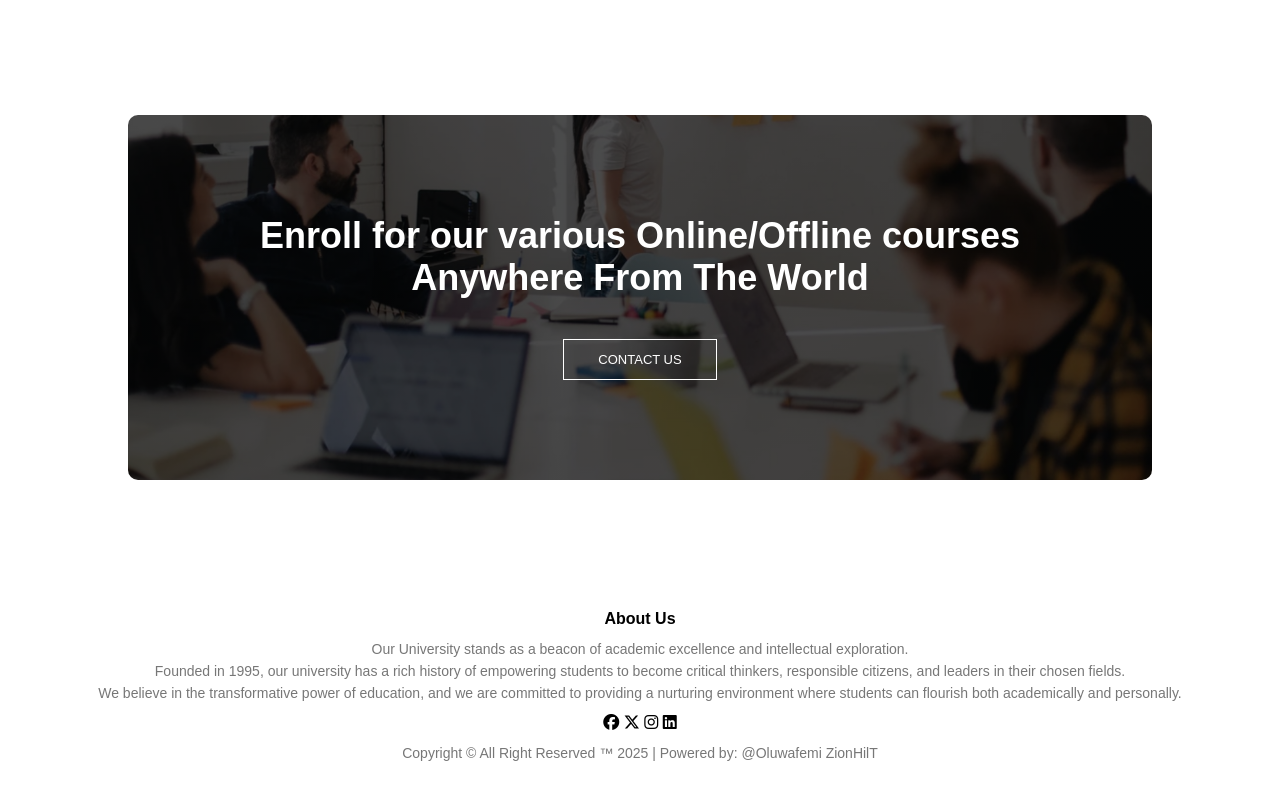
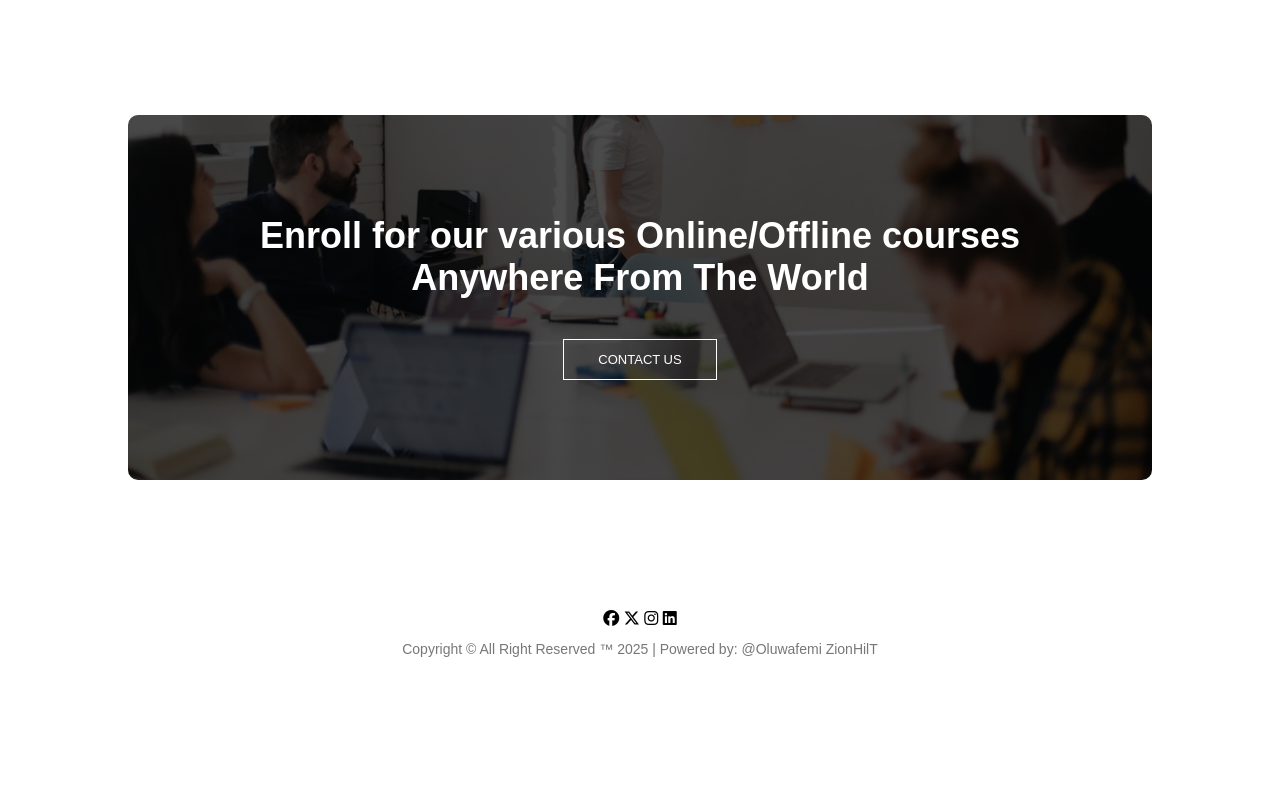
Before and after one commit to Zion44719/Zionhilt_University, a plain HTML site: page index.html in a window 1280 px wide. Shown: the part 3270-4070 px from the top of the page. After the commit the page ends 3970 px from the top, so only its background shows below. Drawn offline with Linux system fonts and the light colour scheme.

Commit message:
third commit

```diff
--- a/index.html
+++ b/index.html
@@ -4,7 +4,7 @@
     <meta charset="UTF-8" />
     <meta name="viewport" content="width=device-width, initial-scale=1.0" />
     <link rel="stylesheet" href="style.css" />
-    <title>Zionhilt Univesity</title>
+    <title>Zionhilt University</title>
     <link rel="preconnect" href="https://fonts.googleapis.com" />
     <link rel="preconnect" href="https://fonts.gstatic.com" crossorigin />
   </head>
@@ -215,16 +215,7 @@
     <!------------------Footer-------------->
 
     <section class="footer">
-      <h4>About Us</h4>
-      <p>
-        Our University stands as a beacon of academic excellence and
-        intellectual exploration. <br />Founded in 1995, our university has a
-        rich history of empowering students to become critical thinkers,
-        responsible citizens, and leaders in their chosen fields.<br />We
-        believe in the transformative power of education, and we are committed
-        to providing a nurturing environment where students can flourish both
-        academically and personally.
-      </p>
+
       <div class="icons">
         <i class="fa-brands fa-facebook"></i>
         <i class="fa-brands fa-x-twitter"></i>
```
Also changed, not shown: about.html (+2 -3 lines), blog.html (+2 -3 lines), contact.html (+2 -3 lines), course.html (+2 -3 lines).
